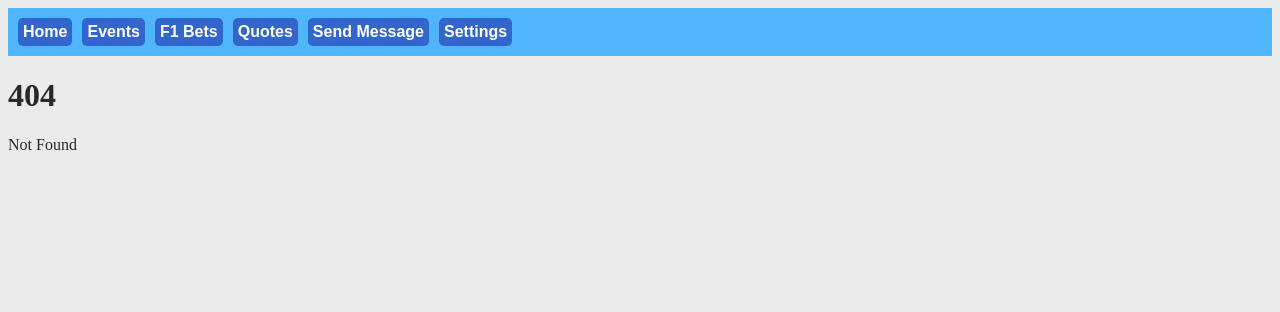
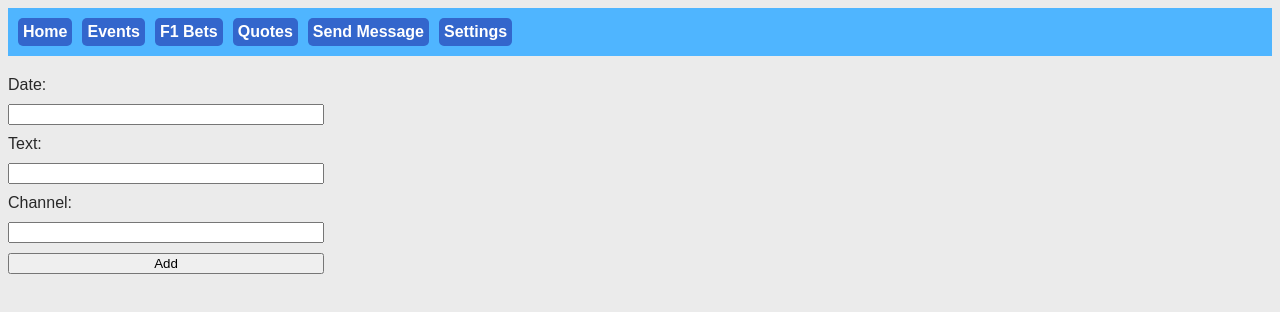
Before and after one commit to vascocosta/gluon-bot-web, a SvelteKit app: page /quotes/add in a window 1280 px wide. Before the commit this address had no page. Shown: the top 312 px of the page. Built offline with nearby package versions, Linux system fonts and the light colour scheme.

Commit message:
Add /quotes/add route

```diff
--- /dev/null
+++ b/src/routes/quotes/add/+page.svelte
@@ -0,0 +1,72 @@
+<script lang="ts">
+	import { API_URL } from '../../../constants/constants';
+	import { onMount } from 'svelte';
+	import { statusText } from '$lib/utils';
+
+	let apiKey: string = '';
+	let channel: string = '';
+	let date: string = '';
+	let result: string = '';
+	let text: string = '';
+
+	onMount(() => {
+		apiKey = localStorage.getItem('apiKey')?.toString() || '';
+	});
+
+	async function addQuote(): Promise<void> {
+		try {
+			const response = await fetch(`${API_URL}/quotes/add`, {
+				method: 'POST',
+				headers: {
+					'Content-Type': 'application/json',
+					'x-api-key': apiKey
+				},
+				body: JSON.stringify({
+					date: date,
+					text: text,
+					channel: channel
+				})
+			});
+
+			if (response.ok) {
+				result = 'Quote added successfully';
+			} else {
+				result = `Quote could not be added. (${response.status} ${statusText(response.status)})`;
+			}
+		} catch (error: unknown) {
+			if (error instanceof TypeError || error instanceof DOMException || error instanceof Error) {
+				result = `Quote could not be added. (${error.message})`;
+			} else {
+				result = 'Quote could not be added. (Unknown error)';
+			}
+		}
+	}
+</script>
+
+<div>{result}</div>
+<form id="quoteForm" on:submit|preventDefault={addQuote}>
+	<label for="date">Date:</label>
+	<input type="text" id="date" name="date" bind:value={date} />
+
+	<label for="text">Text:</label>
+	<input type="text" id="text" name="text" bind:value={text} />
+
+	<label for="channel">Channel:</label>
+	<input type="text" id="channel" name="channel" bind:value={channel} />
+
+	<input type="submit" value="Add" />
+</form>
+
+<style>
+	form {
+		display: grid;
+		gap: 10px;
+		width: 25%;
+		margin-bottom: 20px;
+		font-family: Arial, sans-serif;
+	}
+
+	label {
+		display: block;
+	}
+</style>
```
